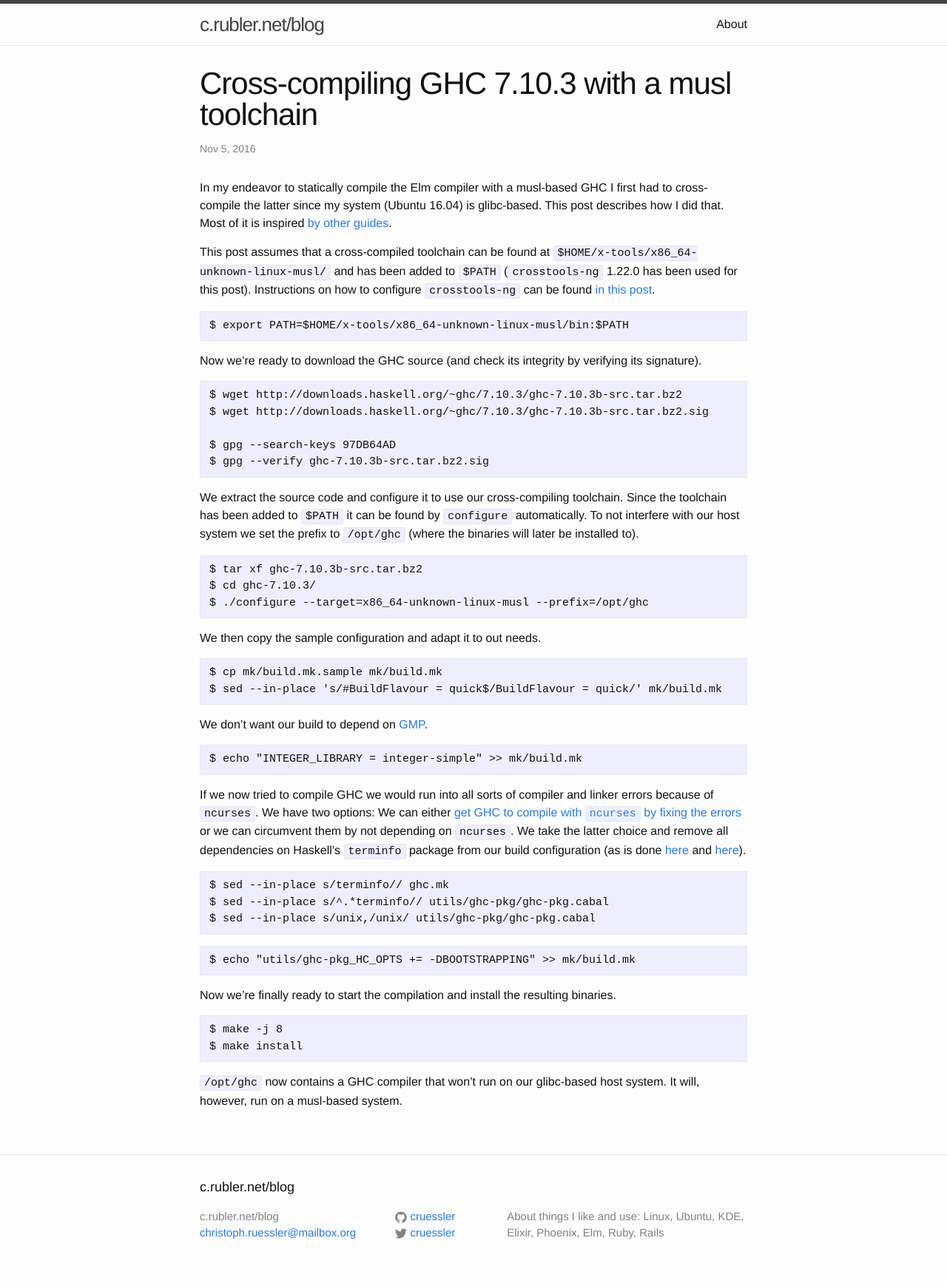
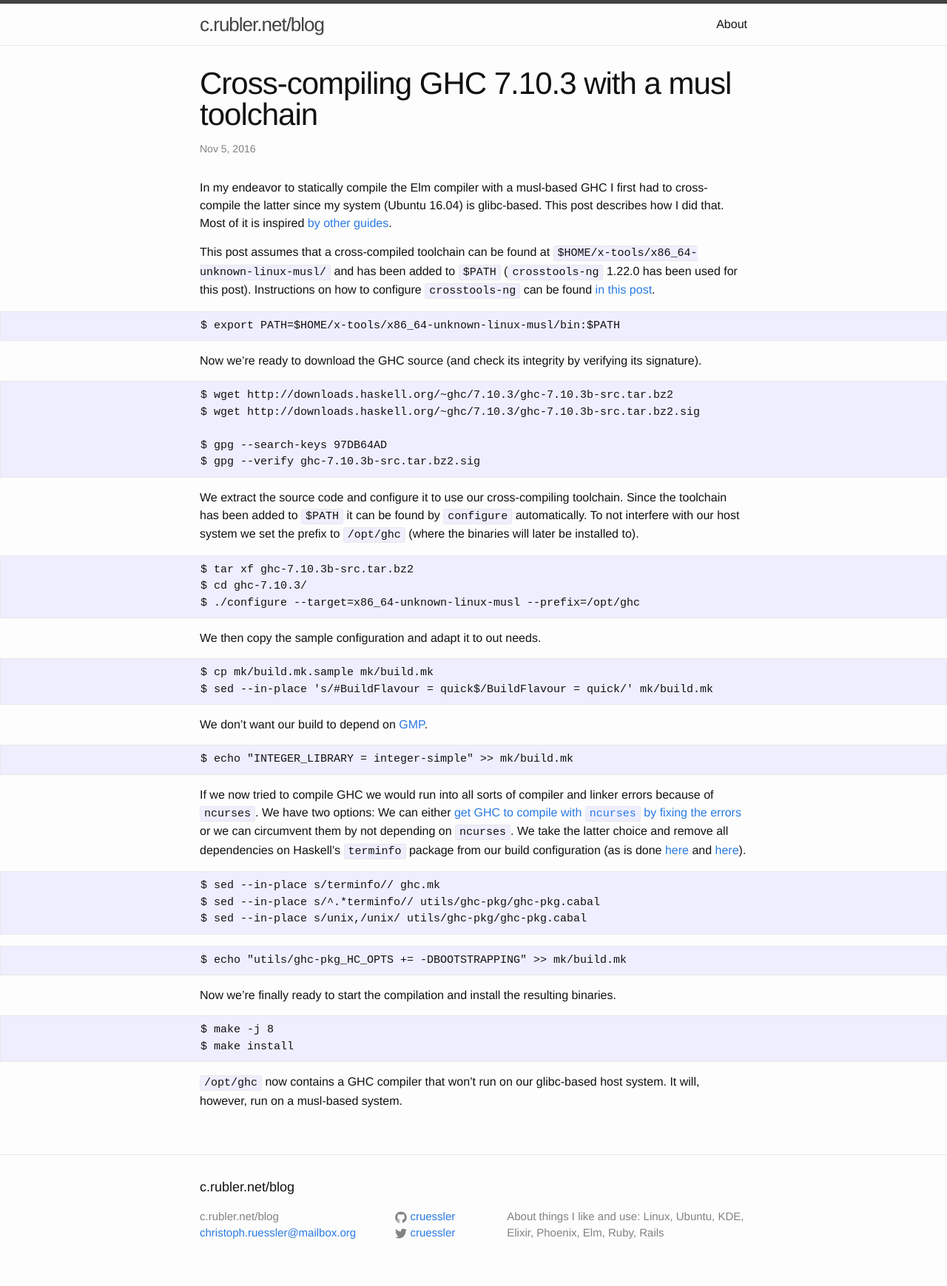
Before and after one commit to cruessler/blog, a Jekyll site: the page built from _posts/2016-11-05-cross-compiling-ghc.markdown, in a window 1280 px wide. Shown: the whole page at 74% size. Built offline with Jekyll 4.4.1, drawn with Linux system fonts in a browser that asks for light colours.

Commit message:
Let code blocks span viewport width

```diff
--- a/_sass/_base.scss
+++ b/_sass/_base.scss
@@ -6,6 +6,17 @@ p, blockquote, pre, hr,
 dl, dd, ol, ul, figure {
     margin: 0;
     padding: 0;
+}
+
+
+
+// The background of code blocks is supposed to span the entire width of the
+// viewport. Setting the code blocks’ widths to the viewport’s width doesn’t
+// take into account the fraction that is lost to the vertical scrollbar
+// itself, though, and would lead to a horizontal scrollbar being shown. The
+// following hides the horizontal scrollbar.
+html, body {
+  overflow-x: hidden;
 }
 
 
--- a/_sass/_syntax-highlighting.scss
+++ b/_sass/_syntax-highlighting.scss
@@ -7,6 +7,17 @@
 
     .highlighter-rouge & {
       background: #eef;
+
+      // Let the background of code blocks span the entire viewport’s width.
+      // Margin and padding on both sides are equal to the difference between
+      // the viewport’s width and the top-most wrapper div’s width.
+      //
+      // See https://css-tricks.com/full-width-containers-limited-width-parents/
+      margin-left: calc(-50vw + 50%);
+      margin-right: calc(-50vw + 50%);
+      // Align all code with the rest of a page’s text.
+      padding-left: calc(50vw - 50%);
+      padding-right: calc(50vw - 50%);
     }
 
     .c     { color: #998; font-style: italic } // Comment
```
